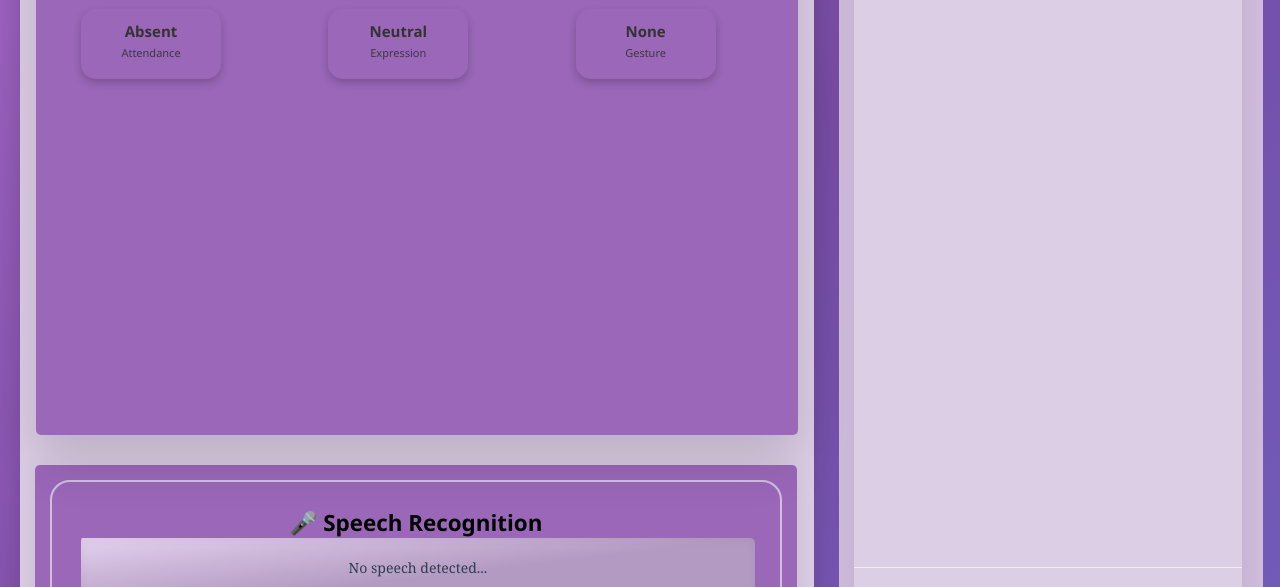
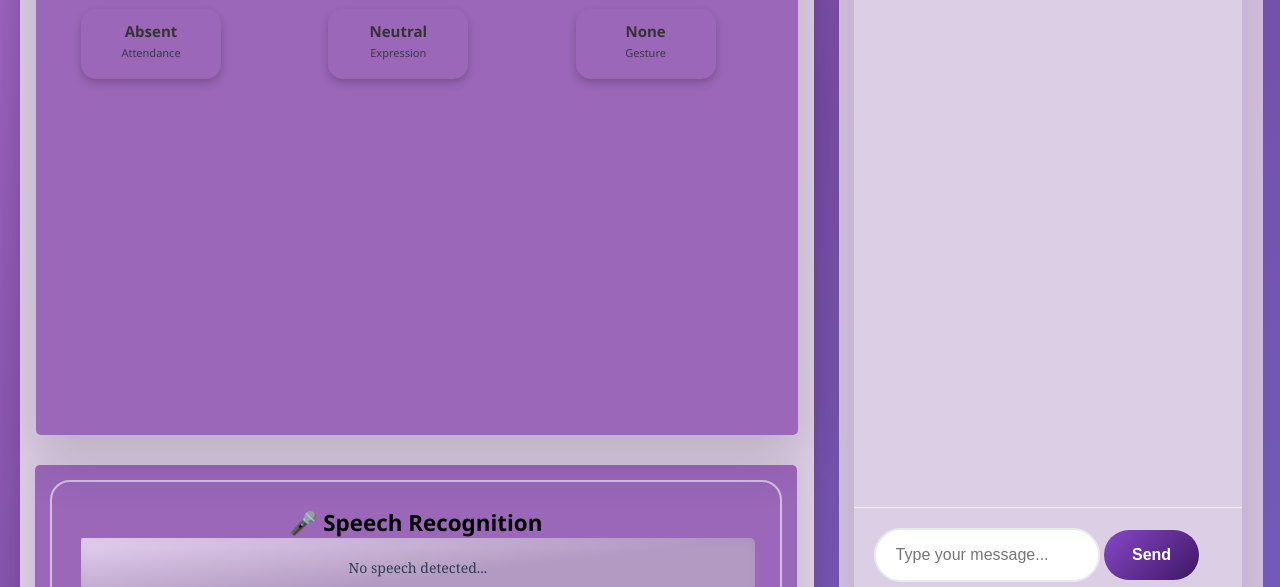
Before and after one commit to NK102006/LJ_Innovation_Project, a plain HTML site: page templates/index.html in a window 1280 px wide. Shown: the part 133-720 px from the top of the page. Drawn offline with nearby package versions, Linux system fonts and the light colour scheme; no server answers.

Commit message:
Update index.html

```diff
--- a/templates/index.html
+++ b/templates/index.html
@@ -248,7 +248,7 @@
             gap: 20px;
             background-color: #d2bfde;
             border-radius: 10px;
-            height: 980px;
+            height: 920px;
             overflow: hidden;
             width: 95%;
         }
```
